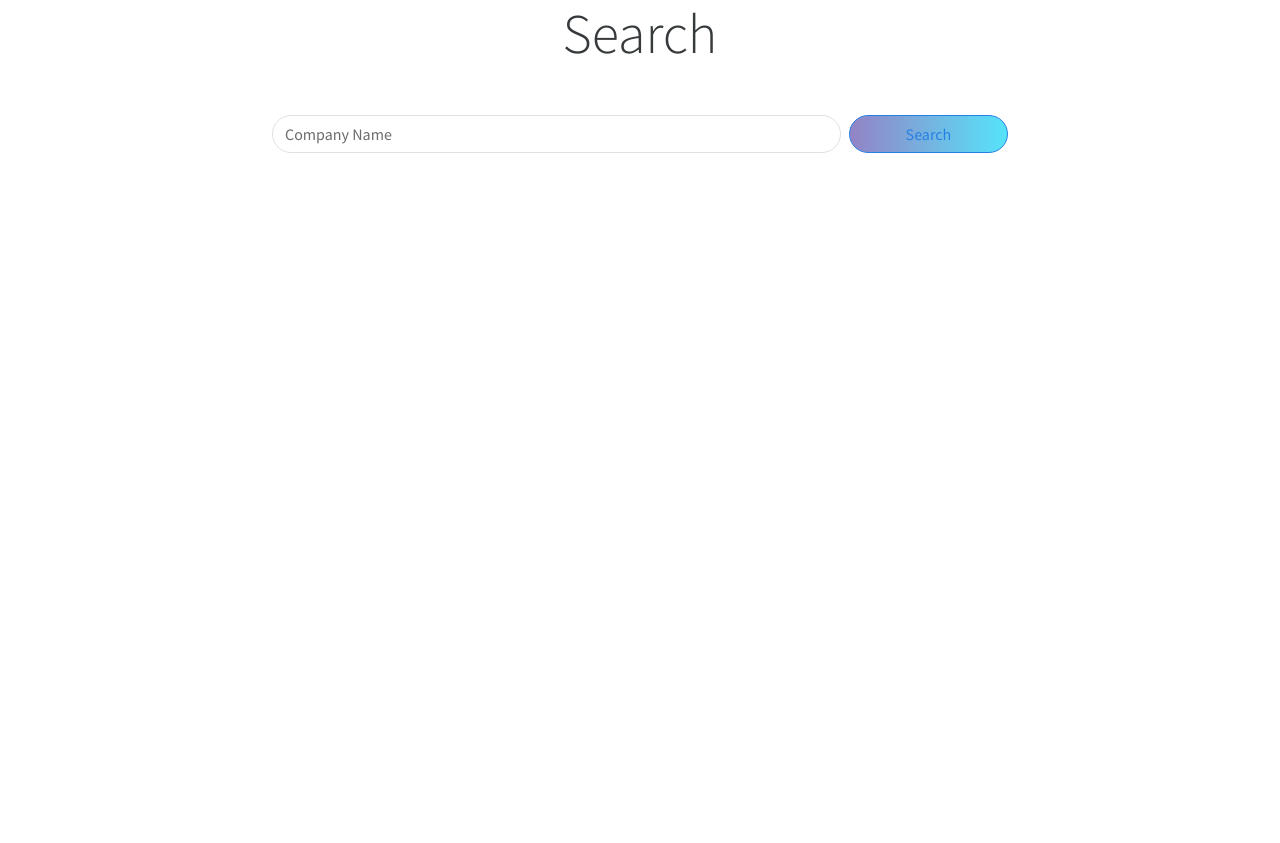
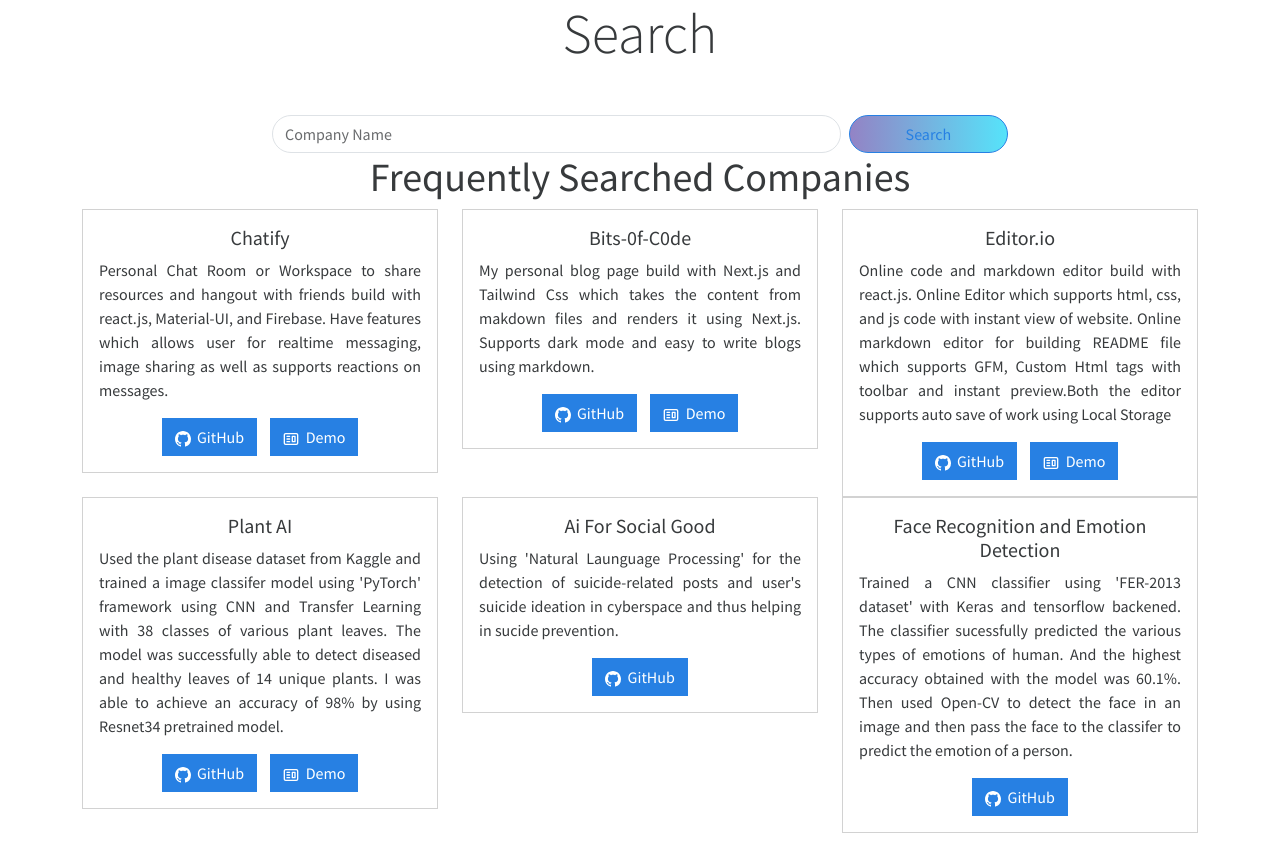
Before and after one commit to larryz1230/TOSter, a React (Create React App) app: page /search in a window 1280 px wide. Before the commit the page ends 800 px from the top, so only its background shows below. Built offline with nearby package versions, Linux system fonts and the light colour scheme; no server answers.

Commit message:
setup 4 aland

```diff
--- a/package.json
+++ b/package.json
@@ -21,6 +21,7 @@
     "react": "^18.2.0",
     "react-bootstrap": "^2.8.0",
     "react-dom": "^18.2.0",
+    "react-icons": "^4.10.1",
     "react-router-dom": "^6.14.2",
     "react-scripts": "5.0.1",
     "react-tsparticles": "^2.11.0",
--- /dev/null
+++ b/src/components/search/ProjectCards.js
@@ -0,0 +1,39 @@
+import React from "react";
+import Card from "react-bootstrap/Card";
+import Button from "react-bootstrap/Button";
+import { CgWebsite } from "react-icons/cg";
+import { BsGithub } from "react-icons/bs";
+
+function ProjectCards(props) {
+  return (
+    <Card className="project-card-view">
+      <Card.Body>
+        <Card.Title>{props.title}</Card.Title>
+        <Card.Text style={{ textAlign: "justify" }}>
+          {props.description}
+        </Card.Text>
+        <Button variant="primary" href={props.ghLink} target="_blank">
+          <BsGithub /> &nbsp;
+          {props.isBlog ? "Blog" : "GitHub"}
+        </Button>
+        {"\n"}
+        {"\n"}
+
+        {/* If the component contains Demo link and if it's not a Blog then, it will render the below component  */}
+
+        {!props.isBlog && props.demoLink && (
+          <Button
+            variant="primary"
+            href={props.demoLink}
+            target="_blank"
+            style={{ marginLeft: "10px" }}
+          >
+            <CgWebsite /> &nbsp;
+            {"Demo"}
+          </Button>
+        )}
+      </Card.Body>
+    </Card>
+  );
+}
+export default ProjectCards;
--- /dev/null
+++ b/src/components/search/Projects.js
@@ -0,0 +1,83 @@
+import React from "react";
+import { Container, Row, Col } from "react-bootstrap";
+import ProjectCard from "./ProjectCards";
+import Particle from "../Particle";
+
+
+function Projects() {
+  return (
+    <Container fluid className="project-section">
+      <Particle />
+      <Container>
+        <h1 className="project-heading">
+          Frequently Searched Companies
+        </h1>
+
+        <Row style={{ justifyContent: "center", paddingBottom: "10px" }}>
+          <Col md={4} className="project-card">
+            <ProjectCard
+              isBlog={false}
+              title="Chatify"
+              description="Personal Chat Room or Workspace to share resources and hangout with friends build with react.js, Material-UI, and Firebase. Have features which allows user for realtime messaging, image sharing as well as supports reactions on messages."
+              ghLink="https://github.com/soumyajit4419/Chatify"
+              demoLink="https://chatify-49.web.app/"
+            />
+          </Col>
+
+          <Col md={4} className="project-card">
+            <ProjectCard
+              isBlog={false}
+              title="Bits-0f-C0de"
+              description="My personal blog page build with Next.js and Tailwind Css which takes the content from makdown files and renders it using Next.js. Supports dark mode and easy to write blogs using markdown."
+              ghLink="https://github.com/soumyajit4419/Bits-0f-C0de"
+              demoLink="https://blogs.soumya-jit.tech/"
+            />
+          </Col>
+
+          <Col md={4} className="project-card">
+            <ProjectCard
+              isBlog={false}
+              title="Editor.io"
+              description="Online code and markdown editor build with react.js. Online Editor which supports html, css, and js code with instant view of website. Online markdown editor for building README file which supports GFM, Custom Html tags with toolbar and instant preview.Both the editor supports auto save of work using Local Storage"
+              ghLink="https://github.com/soumyajit4419/Editor.io"
+              demoLink="https://editor.soumya-jit.tech/"
+            />
+          </Col>
+
+          <Col md={4} className="project-card">
+            <ProjectCard
+              isBlog={false}
+              title="Plant AI"
+              description="Used the plant disease dataset from Kaggle and trained a image classifer model using 'PyTorch' framework using CNN and Transfer Learning with 38 classes of various plant leaves. The model was successfully able to detect diseased and healthy leaves of 14 unique plants. I was able to achieve an accuracy of 98% by using Resnet34 pretrained model."
+              ghLink="https://github.com/soumyajit4419/Plant_AI"
+              demoLink="https://plant49-ai.herokuapp.com/"
+            />
+          </Col>
+
+          <Col md={4} className="project-card">
+            <ProjectCard
+              isBlog={false}
+              title="Ai For Social Good"
+              description="Using 'Natural Launguage Processing' for the detection of suicide-related posts and user's suicide ideation in cyberspace  and thus helping in sucide prevention."
+              ghLink="https://github.com/soumyajit4419/AI_For_Social_Good"
+              // demoLink="https://www.youtube.com/watch?v=dQw4w9WgXcQ&ab_channel=RickAstley" <--------Please include a demo link here
+            />
+          </Col>
+
+          <Col md={4} className="project-card">
+            <ProjectCard
+              isBlog={false}
+              title="Face Recognition and Emotion Detection"
+              description="Trained a CNN classifier using 'FER-2013 dataset' with Keras and tensorflow backened. The classifier sucessfully predicted the various types of emotions of human. And the highest accuracy obtained with the model was 60.1%.
+              Then used Open-CV to detect the face in an image and then pass the face to the classifer to predict the emotion of a person."
+              ghLink="https://github.com/soumyajit4419/Face_And_Emotion_Detection"
+              // demoLink="https://blogs.soumya-jit.tech/"      <--------Please include a demo link here
+            />
+          </Col>
+        </Row>
+      </Container>
+    </Container>
+  );
+}
+
+export default Projects;
--- a/src/components/search/Search.js
+++ b/src/components/search/Search.js
@@ -3,6 +3,7 @@
 import Footer from '../Footer/Footer';
 import { Button, Col, Container, Form, Row } from "react-bootstrap";
 import axios from 'axios';
+import GView from './Projects';
 
 
 function Search() {
@@ -72,6 +73,8 @@
                     </Col>
                 </Row>
             </Container>
+
+            <GView></GView>
         </>
       );
 }
--- a/src/components/upload/Upload.js
+++ b/src/components/upload/Upload.js
@@ -13,9 +13,6 @@
 
   const [input, setInput] = useState('');
   const [c_input, setC] = useState('');
-  const [response, setResponse] = useState("");
-  const [response1, setResponse1] = useState("");
-  const [response2, setResponse2] = useState("");
   const [responseArray, setResponseArray] = useState([]);
 
   const configuration = new Configuration({
@@ -43,13 +40,11 @@
       const sentences = text.split('- ');
 
     // // Create a new array where each index corresponds to a step
-    const stepsArray = sentences.map((sentence, index) => `Step ${index}: ${sentence}`);
+    const stepsArray = sentences.map((sentence, index) => `${index}. ${sentence}`);
     stepsArray.shift();
 
     // // Output the array
-    // console.log(sentences);
-
-    setResponse(stepsArray);
+    console.log(stepsArray);
 
 
       optOut();
@@ -61,9 +56,7 @@
         messages: [{role: "user", content: `how can delete: ${c_input} account in less than 5 steps`}]
       });
 
-    //   console.log(res.data.choices[0].message.content);
-      setResponse1(res.data.choices[0].message.content);
-
+      console.log(res.data.choices[0].message.content);
       rateSafety();
   }
 
@@ -73,8 +66,7 @@
         messages: [{role: "user", content: `Based on historical information and general perception, rate ${c_input}'s privacy safety on a scale from 1 to 10, giving only a numerical response`}]
       });
 
-    //   console.log(res.data.choices[0].message.content);
-      setResponse2(res.data.choices[0].message.content);
+      console.log(res.data.choices[0].message.content);
   }
 
   const handleSubmit  = async (e) => {
@@ -82,7 +74,7 @@
     getSummary();
     // console.log(c_input);
     // optOut();
-    document.getElementById('rec').style.display = "block";
+    // document.getElementById('rec').style.display = "block";
   }
 
   const handleInputChange = (event) => {
```
Also changed, not shown: 1 other file (tests, documents, lock files or other folders).
